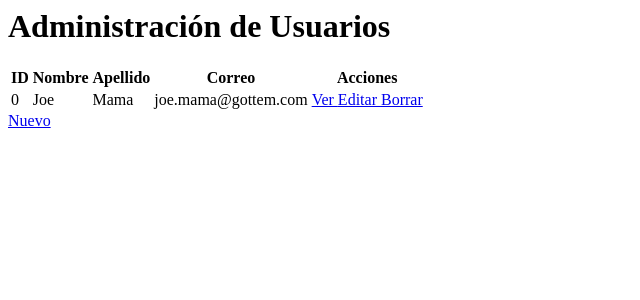
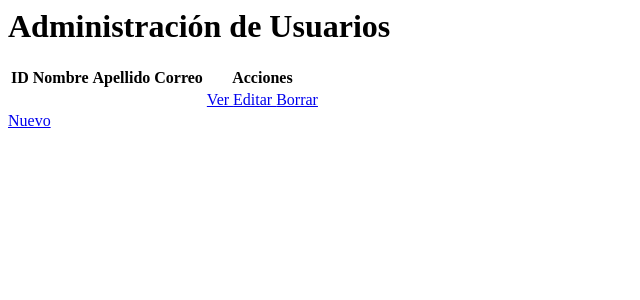
Before and after one commit to Ultrinik/Tarea2BD, a PHP site: page /admin/users/all.html in a window 1280 px wide. Shown: the top 300 px of the page, without its empty margins (0-640 px from the left). Run offline with PHP 8.4, Linux system fonts and the light colour scheme.

Commit message:
Menu de usuarios para CRUD

```diff
--- a/admin/users/all.html
+++ b/admin/users/all.html
@@ -8,6 +8,7 @@
         <div class="col">
             <!-- Mostrar aquí los datos de cada usuario -->
             <div class="container shadow-lg rounded m-auto p-5">
+                <?php if ($sesionActiva and $admin=='t'): ?>
                     <table class="table">
                         <thead>
                             <tr>
@@ -21,22 +22,31 @@
                         <tbody>
                             <!-- Debería haber una de estas por cada usuario -->
                             <!-- Link de las Acciones debe llevar el ID del usuario -->
+                            <?php
+                                while ($row = pg_fetch_assoc($result)){
+                                ?>
                                     <tr>
-                            <td>0</td>
-                            <td>Joe</td>
-                            <td>Mama</td>
-                            <td>joe.mama@gottem.com</td>
-                            <td><a href="/admin/users/read.html?id=0" class="btn btn-primary">Ver <i
+                                        <td><?= $row['id'] ?></td>
+                                        <td><?= $row['nombre'] ?></td>
+                                        <td><?= $row['apellido'] ?></td>
+                                        <td><?= $row['correo'] ?></td>
+                                        <td><a href="/admin/users/read.html?id=<?= $row['id'] ?>" class="btn btn-primary">Ver <i
                                                     class="fas fa-search"></i></a>
-                                <a href="/admin/users/update.html?id=0" class="btn btn-warning">Editar <i
+                                            <a href="/admin/users/update.html?id=<?= $row['id'] ?>" class="btn btn-warning">Editar <i
                                                     class="fas fa-edit"></i></a>
-                                <a href="/admin/users/CRUD/delete.php?id=0" class="btn btn-danger">Borrar <i
+                                            <a href="/admin/users/CRUD/delete.php?id=<?= $row['id'] ?>" class="btn btn-danger">Borrar <i
                                                     class="fas fa-trash-alt"></i></a>
                                         </td>
                                     </tr>
+                                <?php
+                                }
+                                ?>
                         </tbody>
                     </table>
                     <a href="/admin/users/create.html" class="btn btn-success">Nuevo <i class="fas fa-plus"></i></a>
+                <?php else: ?>
+                    <?php header('Location: '.'/extras/redirect.html'); ?>
+                <?php endif ?>
             </div>
         </div>
     </div>
--- a/user/wallet.html
+++ b/user/wallet.html
@@ -7,8 +7,7 @@
         <div class="row p-3">
             <div class="col">
                 <div class="container shadow-lg rounded m-auto p-5">
-                    <?php if ($sesionActiva): ?>
-                        <?php if ($num_billeteras > 0): ?>
+                    <?php if ($sesionActiva and $num_billeteras > 0): ?>
                         <table class="table">
                             <thead>
                                 <tr>
@@ -39,9 +38,6 @@
                     <?php else: ?>
                         <?php header('Location: '.'/extras/redirect.html'); ?>
                     <?php endif ?>
-                    <?php else: ?>
-                        <?php header('Location: '.'/extras/redirect.html'); ?>
-                    <?php endif ?>
                 </div>
             </div>
         </div>
```
Also changed, not shown: admin/users/CRUD/all.php (+20 -2 lines). Lines whose indentation alone changed are shown as unchanged.
